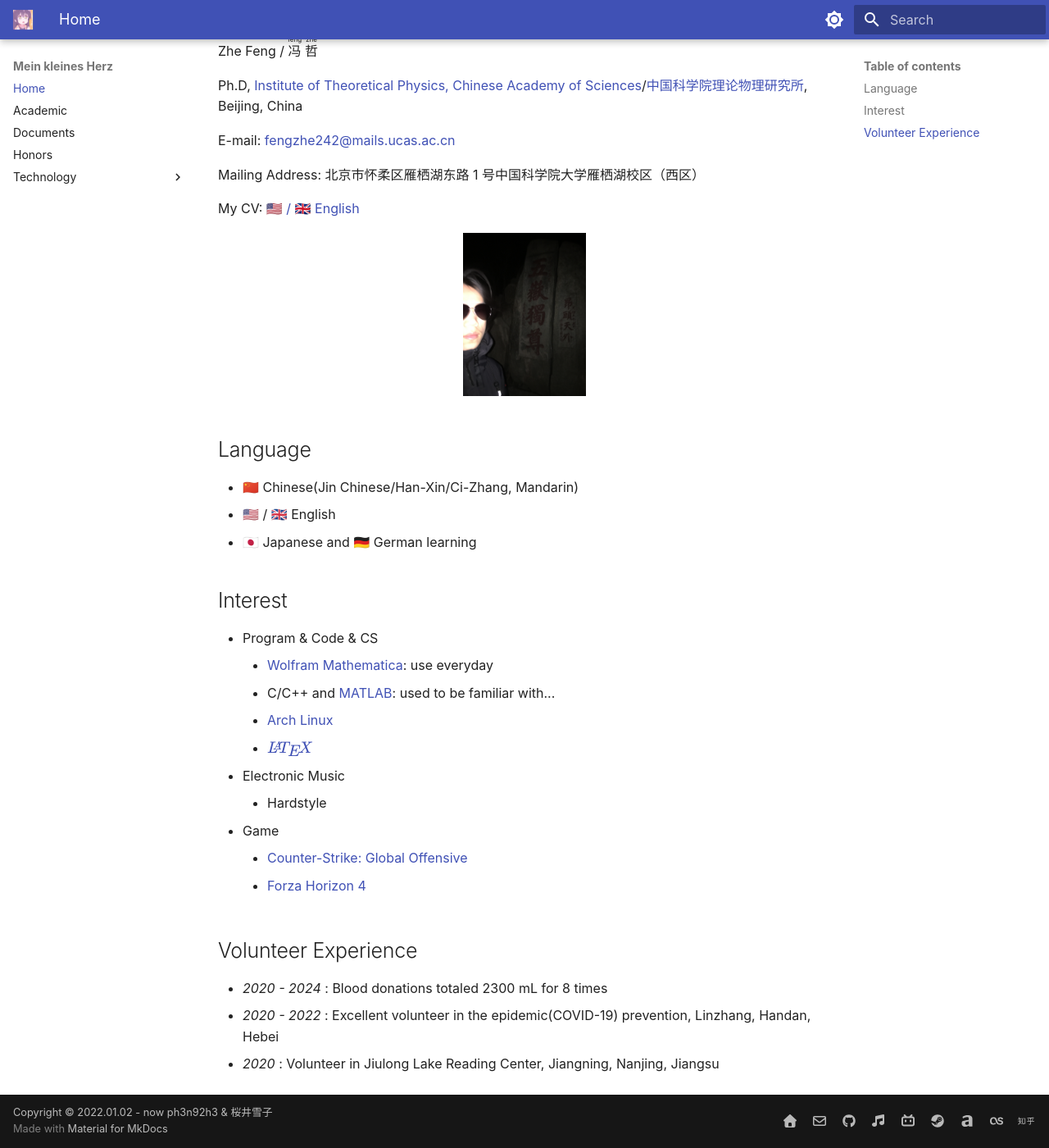
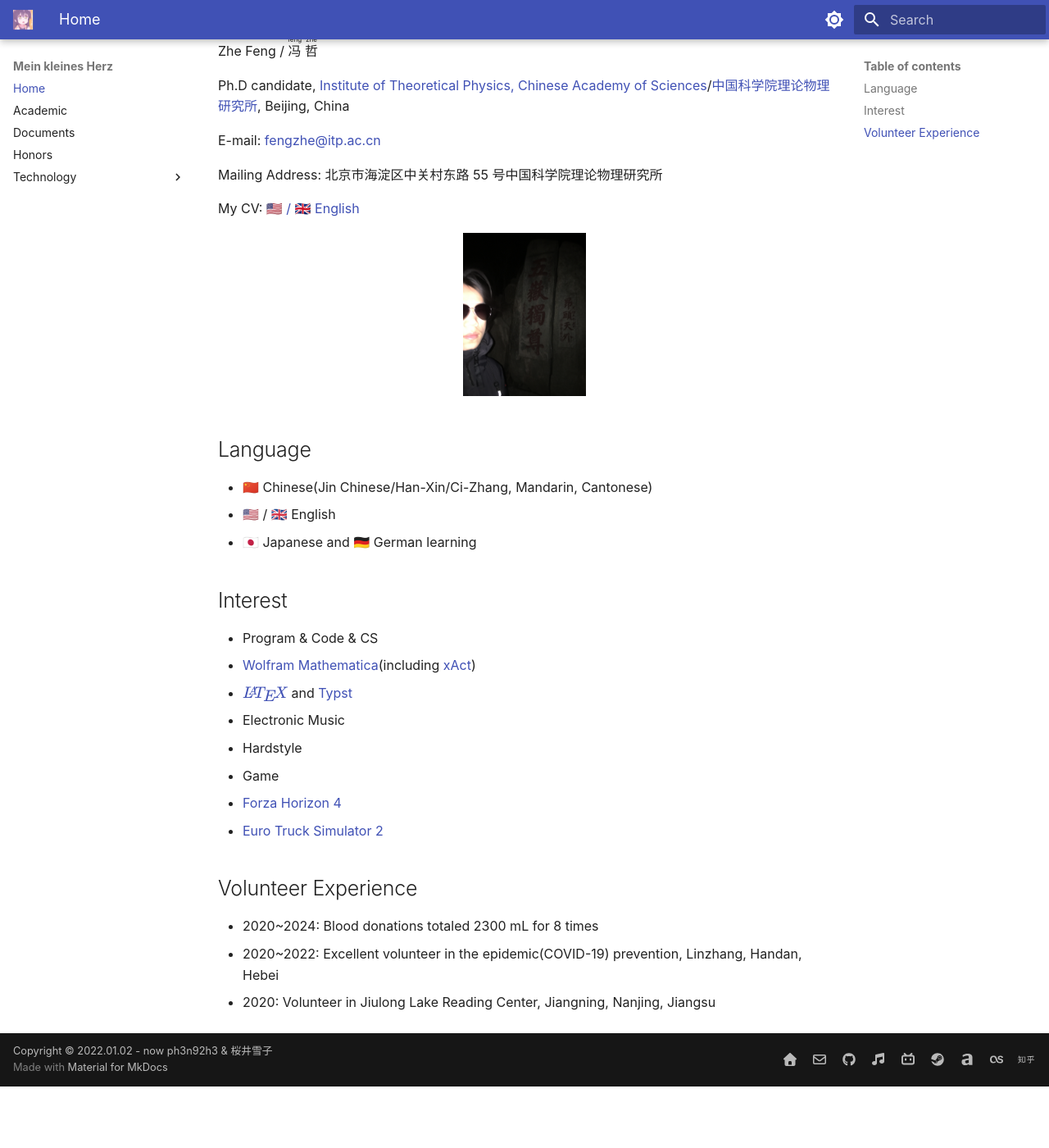
Before and after one commit to ph3n92h3/ph3n92h3.github.io, an MkDocs documentation site: the page built from docs/index.md, in a window 1280 px wide and 1400 px high, scrolled down 177 px. Shown: the whole window at 82% size. Built offline with MkDocs 1.6.1 and Material for MkDocs 9.7.7, drawn with Linux system fonts in a browser that asks for light colours; after the commit the page ends 1502 px from its top, so only the background shows below that.

Commit message:
Update CV, personal statement, and profile details

```diff
--- a/docs/index.md
+++ b/docs/index.md
@@ -4,37 +4,35 @@
 
 Zhe Feng / <ruby>冯<rt>féng</rt></ruby> <ruby>哲<rt>zhé</rt></ruby>
 
-Ph.D,  [Institute of Theoretical Physics, Chinese Academy of Sciences](http://english.itp.cas.cn)/[中国科学院理论物理研究所](http://itp.cas.cn), Beijing, China
+Ph.D candidate, [Institute of Theoretical Physics, Chinese Academy of Sciences](http://english.itp.cas.cn)/[中国科学院理论物理研究所](http://itp.cas.cn), Beijing, China
 
-E-mail: [fengzhe242@mails.ucas.ac.cn](mailto:fengzhe242@mails.ucas.ac.cn)
+E-mail: [fengzhe@itp.ac.cn](mailto:fengzhe@itp.ac.cn)
 
-Mailing Address: 北京市怀柔区雁栖湖东路 1 号中国科学院大学雁栖湖校区（西区）
+Mailing Address: 北京市海淀区中关村东路 55 号中国科学院理论物理研究所
 
-My CV: [🇺🇸 / 🇬🇧 English](https://github.com/ph3n92h3/ph3n92h3.github.io/blob/main/CV-PS/CV.typ)
+My CV: [🇺🇸 / 🇬🇧 English](https://typst.app/project/r3U3n4H6KWPjkowTs8qnSp)
 
 <div align=center> <img src="/images/avatar.jpg" width = 20%/> </div>
 
 ## Language
 
-- 🇨🇳 Chinese(Jin Chinese/Han-Xin/Ci-Zhang, Mandarin)
+- 🇨🇳 Chinese(Jin Chinese/Han-Xin/Ci-Zhang, Mandarin, Cantonese)
 - 🇺🇸 / 🇬🇧 English
 - 🇯🇵 Japanese and 🇩🇪 German learning
 
 ## Interest
 
 - Program & Code & CS
-    - [Wolfram Mathematica](https://www.wolfram.com/mathematica/): use everyday
-    - C/C++ and [MATLAB](http://www.matlab.com/): used to be familiar with...
-    - [Arch Linux](https://archlinux.org/)
-    - [$\LaTeX$](https://www.latex-project.org)
+  - [Wolfram Mathematica](https://www.wolfram.com/mathematica/)(including [xAct](https://xact.es/index.html))
+  - [$\LaTeX$](https://www.latex-project.org) and [Typst](https://typst.app)
 - Electronic Music
-    - Hardstyle
+  - Hardstyle
 - Game
-    - [Counter-Strike: Global Offensive](https://www.counter-strike.net/)
-    - [Forza Horizon 4](https://forza.net/horizon/)
+  - [Forza Horizon 4](https://forza.net/horizon/)
+  - [Euro Truck Simulator 2](https://eurotrucksimulator2.com)
 
 ## Volunteer Experience
 
-- *2020 - 2024* : Blood donations totaled 2300 mL for 8 times
-- *2020 - 2022* : Excellent volunteer in the epidemic(COVID-19) prevention, Linzhang, Handan, Hebei
-- *2020* : Volunteer in Jiulong Lake Reading Center, Jiangning, Nanjing, Jiangsu
+- 2020~2024: Blood donations totaled 2300 mL for 8 times
+- 2020~2022: Excellent volunteer in the epidemic(COVID-19) prevention, Linzhang, Handan, Hebei
+- 2020: Volunteer in Jiulong Lake Reading Center, Jiangning, Nanjing, Jiangsu
```
Also changed, not shown: 2 other files.
